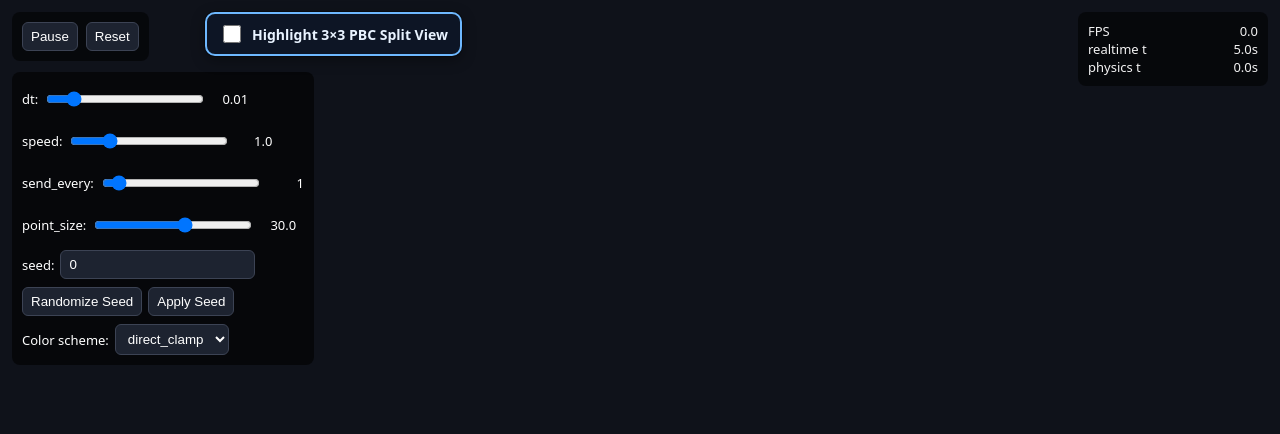
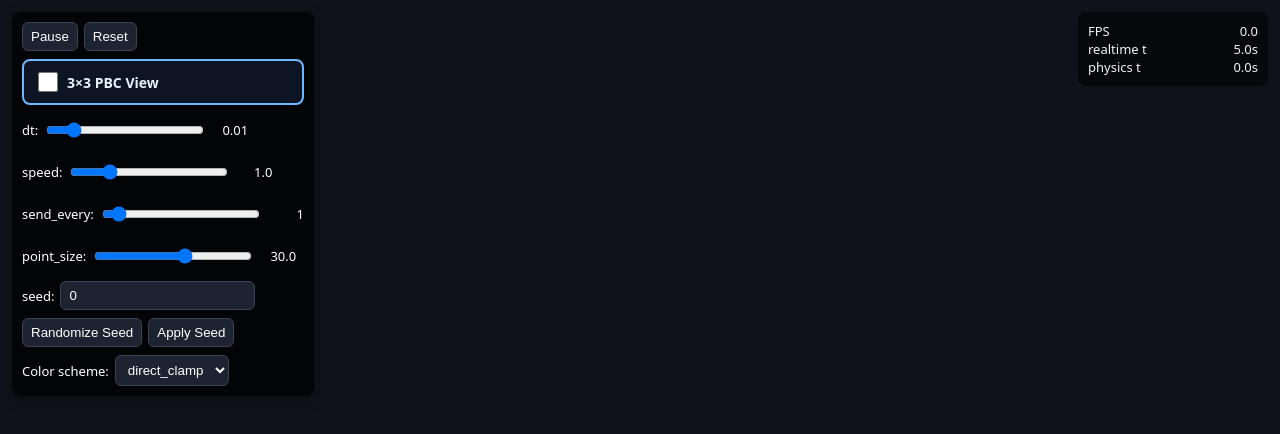
Before and after one commit to khaosmos93/particle_life, a plain HTML site: page web/index.html in a window 1280 px wide. Drawn offline with Linux system fonts and the light colour scheme; files whose address does not match are found by name.

Commit message:
Unify controls panel and surface PBC checkbox

```diff
--- a/web/index.html
+++ b/web/index.html
@@ -22,58 +22,21 @@
         display: block;
       }
 
-      .panel {
+      #controls {
         position: fixed;
         top: 12px;
         left: 12px;
-        z-index: 10;
-        background: rgba(0, 0, 0, 0.55);
-        border-radius: 8px;
-        padding: 10px;
-        display: flex;
-        gap: 8px;
-        align-items: center;
-      }
-
-      #pbcControl {
-        position: fixed;
-        top: 12px;
-        left: 205px;
-        z-index: 11;
-        background: rgba(14, 22, 38, 0.92);
-        border: 2px solid #6eb8ff;
-        border-radius: 10px;
-        padding: 8px 12px;
-        box-shadow: 0 0 0 1px rgba(0, 0, 0, 0.35), 0 4px 14px rgba(0, 0, 0, 0.35);
-      }
-
-      #pbcControl label {
-        display: flex;
-        align-items: center;
-        gap: 8px;
-        font-size: 14px;
-        font-weight: 600;
-        color: #e9f3ff;
-      }
-
-      #pbcControl input[type="checkbox"] {
-        width: 18px;
-        height: 18px;
-        accent-color: #6eb8ff;
-      }
-
-      #controls {
-        position: fixed;
-        top: 72px;
-        left: 12px;
-        z-index: 10;
-        background: rgba(0, 0, 0, 0.6);
+        z-index: 20;
+        background: rgba(0, 0, 0, 0.75);
         border-radius: 8px;
         padding: 10px;
         display: flex;
         flex-direction: column;
         gap: 8px;
         max-width: min(90vw, 360px);
+        max-height: calc(100vh - 24px);
+        overflow-y: auto;
+        box-shadow: 0 4px 14px rgba(0, 0, 0, 0.35);
       }
 
       #controls label {
@@ -90,6 +53,22 @@
       #controls span {
         min-width: 36px;
         text-align: right;
+      }
+
+      #controls .pbcToggle {
+        padding: 8px 10px;
+        background: rgba(14, 22, 38, 0.95);
+        border: 2px solid #6eb8ff;
+        border-radius: 8px;
+        color: #e9f3ff;
+        font-size: 14px;
+        font-weight: 700;
+      }
+
+      #controls .pbcToggle input[type="checkbox"] {
+        width: 20px;
+        height: 20px;
+        accent-color: #6eb8ff;
       }
 
       #stats {
@@ -133,21 +112,11 @@
       }
 
       @media (max-width: 700px) {
-        .panel {
+        #controls {
           top: 10px;
           left: 10px;
-        }
-
-        #pbcControl {
-          left: 10px;
-          top: 58px;
-        }
-
-        #controls {
-          top: 112px;
-          left: 10px;
-          max-height: calc(100vh - 122px);
-          overflow-y: auto;
+          max-width: calc(100vw - 20px);
+          max-height: calc(100vh - 20px);
         }
 
         #stats {
@@ -159,17 +128,15 @@
   </head>
   <body>
     <canvas id="glcanvas"></canvas>
-    <div class="panel">
-      <button id="toggleBtn">Pause</button>
-      <button id="resetBtn">Reset</button>
-    </div>
-    <div id="pbcControl">
-      <label>
+    <div id="controls">
+      <div class="row">
+        <button id="toggleBtn">Pause</button>
+        <button id="resetBtn">Reset</button>
+      </div>
+      <label class="pbcToggle">
         <input type="checkbox" id="pbcTilingToggle" />
-        Highlight 3×3 PBC Split View
+        3×3 PBC View
       </label>
-    </div>
-    <div id="controls">
       <label>
         dt:
         <input type="range" id="dtSlider" min="0.001" max="0.1" step="0.001" value="0.01" />
```
